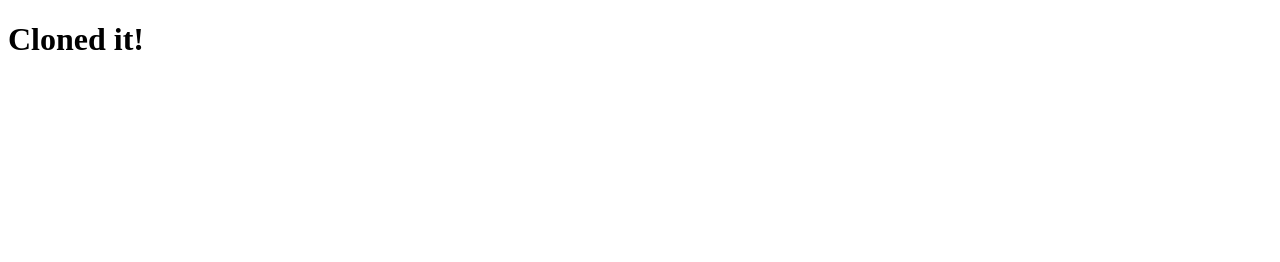
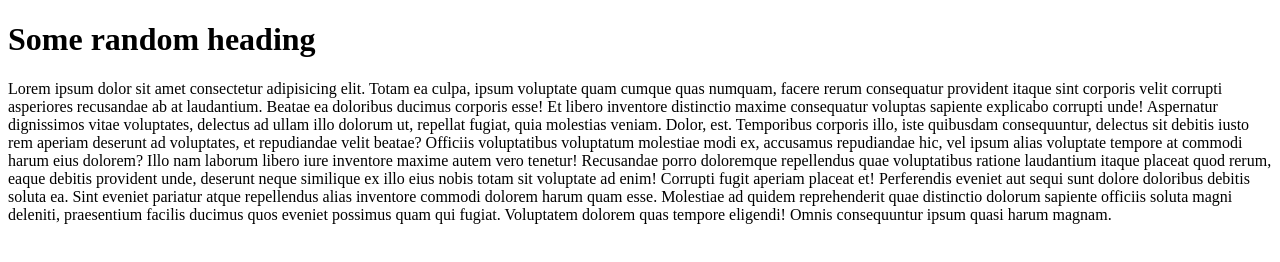
Before and after one commit to sr1808/forFirstClone, a plain HTML site: page index.html in a window 1280 px wide. Drawn offline with Linux system fonts and the light colour scheme.

Commit message:
I am not sure

```diff
--- a/index.html
+++ b/index.html
@@ -1,23 +1,35 @@
 <!DOCTYPE html>
-
 <html lang="en">
-
-<head>
-
-  <title>Cloned!</title>
-
-  <meta charset="UTF-8" />
-
-  <meta name="viewport" content="width=device-width,initial-scale=1" />
-
-  <meta name="description" content="" />
-
-</head>
-
-<body>
-
-  <h1>Cloned it!</h1>
-
-</body>
-
+  <head>
+    <meta charset="UTF-8" />
+    <meta http-equiv="X-UA-Compatible" content="IE=edge" />
+    <meta name="viewport" content="width= , initial-scale=1.0" />
+    <title>Document</title>
+  </head>
+  <body>
+    <h1>Some random heading</h1>
+    <p>
+      Lorem ipsum dolor sit amet consectetur adipisicing elit. Totam ea culpa,
+      ipsum voluptate quam cumque quas numquam, facere rerum consequatur
+      provident itaque sint corporis velit corrupti asperiores recusandae ab at
+      laudantium. Beatae ea doloribus ducimus corporis esse! Et libero inventore
+      distinctio maxime consequatur voluptas sapiente explicabo corrupti unde!
+      Aspernatur dignissimos vitae voluptates, delectus ad ullam illo dolorum
+      ut, repellat fugiat, quia molestias veniam. Dolor, est. Temporibus
+      corporis illo, iste quibusdam consequuntur, delectus sit debitis iusto rem
+      aperiam deserunt ad voluptates, et repudiandae velit beatae? Officiis
+      voluptatibus voluptatum molestiae modi ex, accusamus repudiandae hic, vel
+      ipsum alias voluptate tempore at commodi harum eius dolorem? Illo nam
+      laborum libero iure inventore maxime autem vero tenetur! Recusandae porro
+      doloremque repellendus quae voluptatibus ratione laudantium itaque placeat
+      quod rerum, eaque debitis provident unde, deserunt neque similique ex illo
+      eius nobis totam sit voluptate ad enim! Corrupti fugit aperiam placeat et!
+      Perferendis eveniet aut sequi sunt dolore doloribus debitis soluta ea.
+      Sint eveniet pariatur atque repellendus alias inventore commodi dolorem
+      harum quam esse. Molestiae ad quidem reprehenderit quae distinctio dolorum
+      sapiente officiis soluta magni deleniti, praesentium facilis ducimus quos
+      eveniet possimus quam qui fugiat. Voluptatem dolorem quas tempore
+      eligendi! Omnis consequuntur ipsum quasi harum magnam.
+    </p>
+  </body>
 </html>
```
